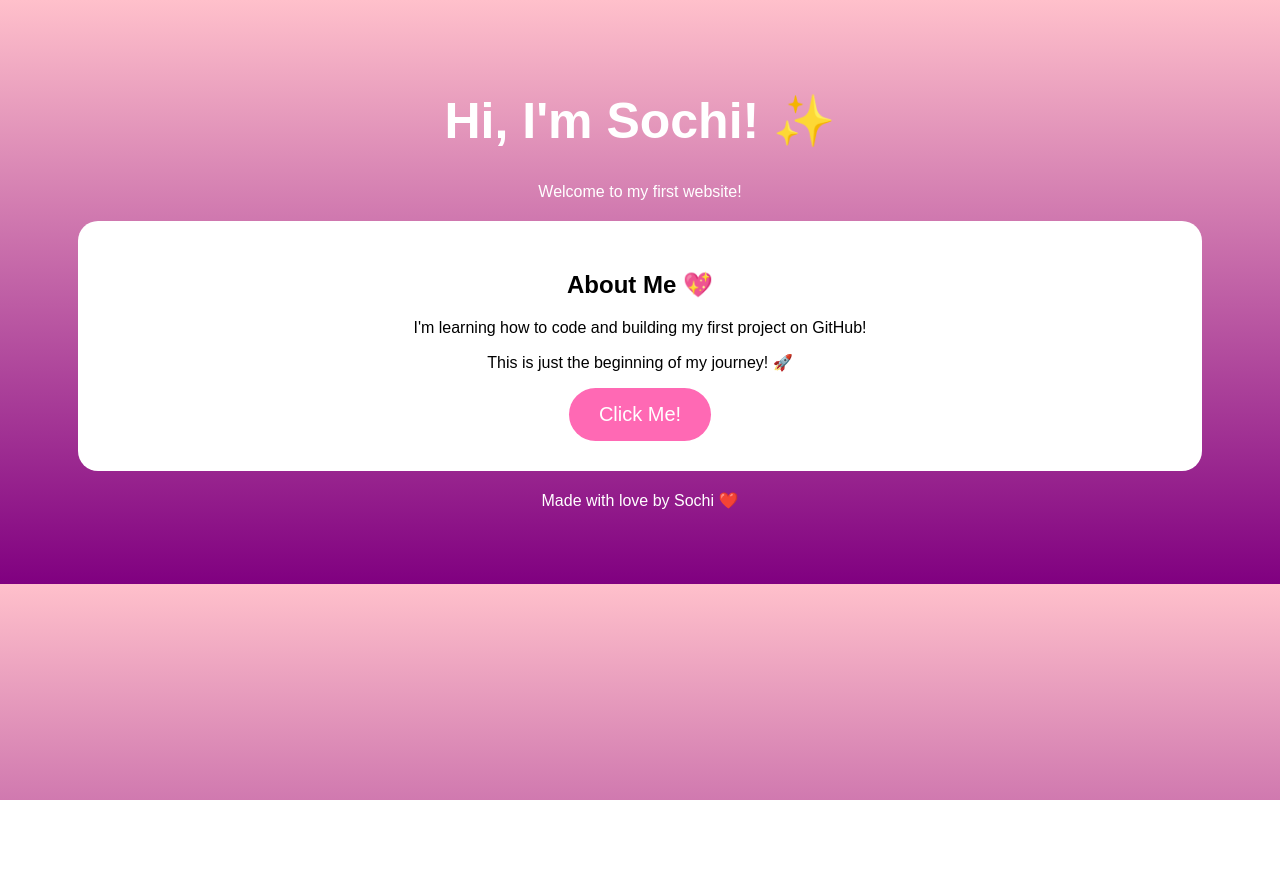
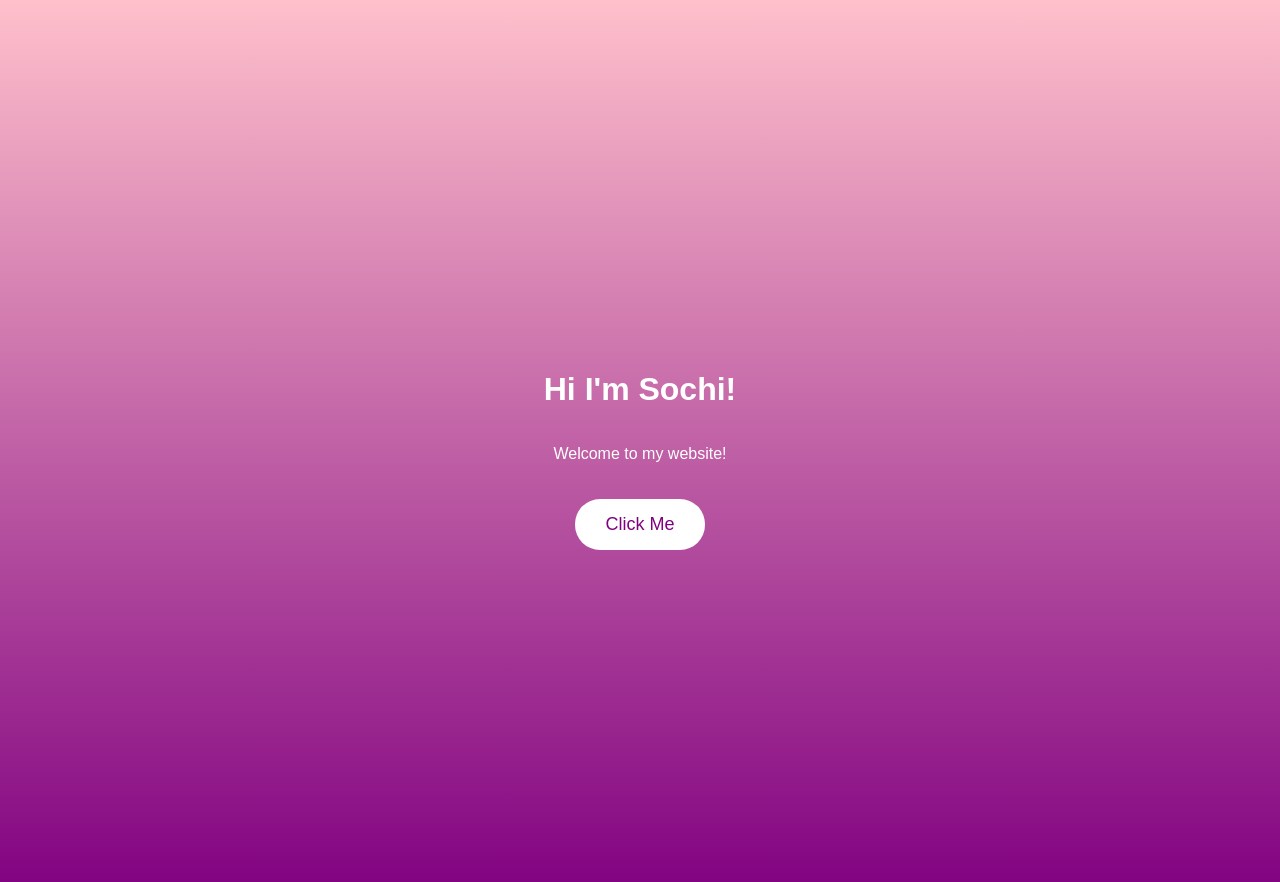
Before and after one commit to sochimaibekwe65-svg/My-first--project-, a plain HTML site: page index.html in a window 1280 px wide. Before the commit the page ends 800 px from the top, so only its background shows below. Drawn offline with Linux system fonts and the light colour scheme.

Commit message:
Update index.html

```diff
--- a/index.html
+++ b/index.html
@@ -1,44 +1,15 @@
 <!DOCTYPE html>
 <html>
 <head>
-<title>Sochi's First Website</title>
+<title>Sochi Website</title>
 <style>
-body {
-  background: linear-gradient(pink, purple);
-  color: white;
-  text-align: center;
-  font-family: Arial;
-  padding: 50px;
-}
-h1 {
-  font-size: 50px;
-}
-.card {
-  background: white;
-  color: black;
-  padding: 30px;
-  border-radius: 20px;
-  margin: 20px;
-}
-button {
-  background: hotpink;
-  color: white;
-  padding: 15px 30px;
-  border: none;
-  border-radius: 30px;
-  font-size: 20px;
-}
+body{background:linear-gradient(pink,purple);color:white;text-align:center;padding:50px;min-height:100vh;display:flex;flex-direction:column;justify-content:center;align-items:center;margin:0;font-family:Arial}
+button{background:white;color:purple;border:0;padding:15px 30px;border-radius:25px;font-size:18px;margin-top:20px}
 </style>
 </head>
 <body>
-<h1>Hi, I'm Sochi! ✨</h1>
-<p>Welcome to my first website!</p>
-<div class="card">
-<h2>About Me 💖</h2>
-<p>I'm learning how to code and building my first project on GitHub!</p>
-<p>This is just the beginning of my journey! 🚀</p>
-<button onclick="alert('Thank you My Lady! You are amazing! ❤️')">Click Me!</button>
-</div>
-<p>Made with love by Sochi ❤️</p>
+<h1>Hi I'm Sochi!</h1>
+<p>Welcome to my website!</p>
+<button onclick="alert('You are amazing!')">Click Me</button>
 </body>
 </html>
```
